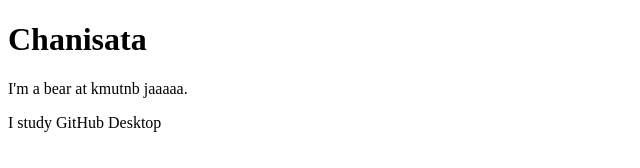
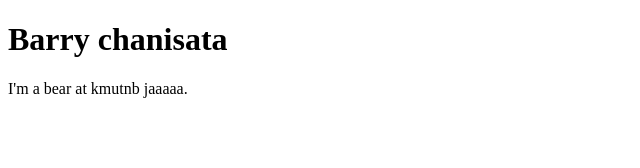
Before and after one commit to Chanisatabarry/github-desktop-67, a plain HTML site: page index.html in a window 1280 px wide. Shown: the whole page, without its empty margins (0-640 px from the left). Drawn offline with Linux system fonts and the light colour scheme.

Commit message:
Revert "Add some text"
This reverts commit 9ff0d885bb8d15ac44cfa77f5f66612e17f7ae1a.

```diff
--- a/index.html
+++ b/index.html
@@ -6,8 +6,7 @@
     <title>Proflie</title>
 </head>
 <body>
-    <h1> Chanisata </h1>
+    <h1> Barry chanisata </h1>
     <p>I'm a bear at kmutnb jaaaaa.</p>
-    <p>I study GitHub Desktop</p>
 </body>
 </html>
```
